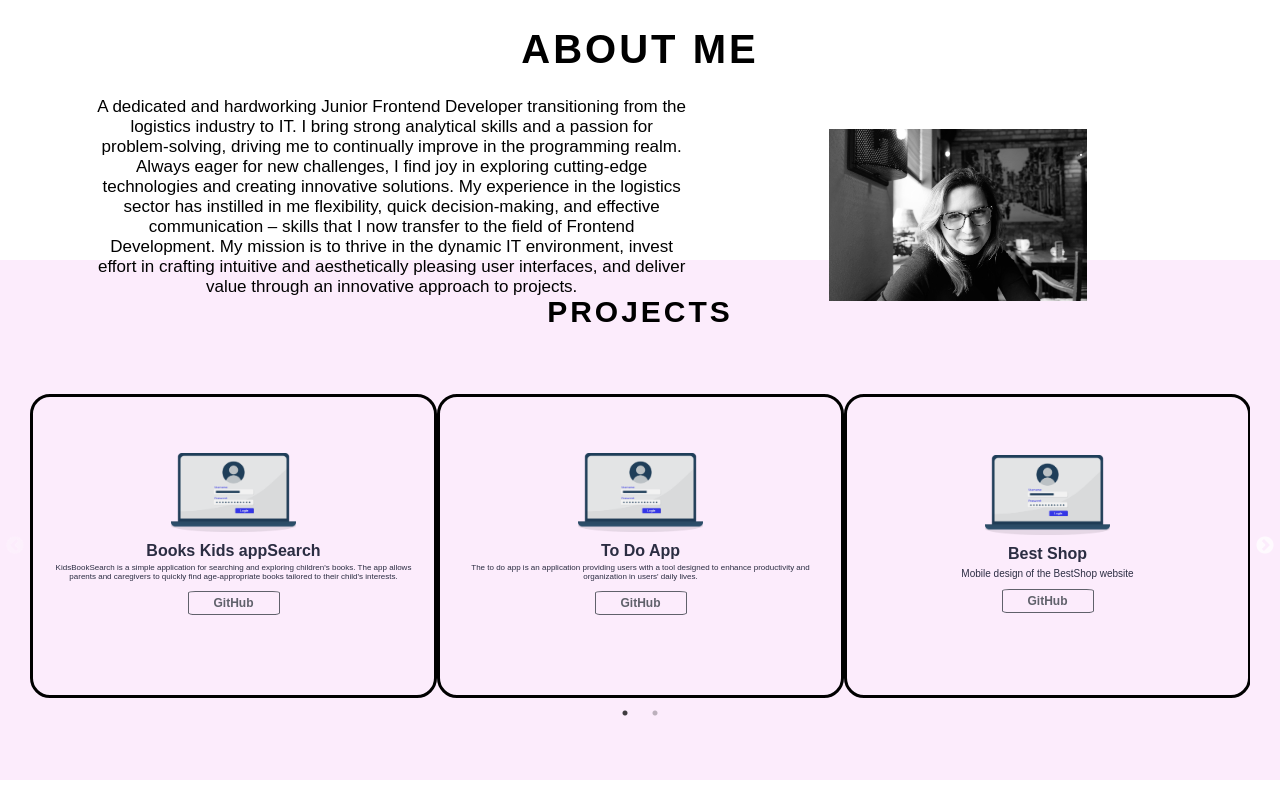
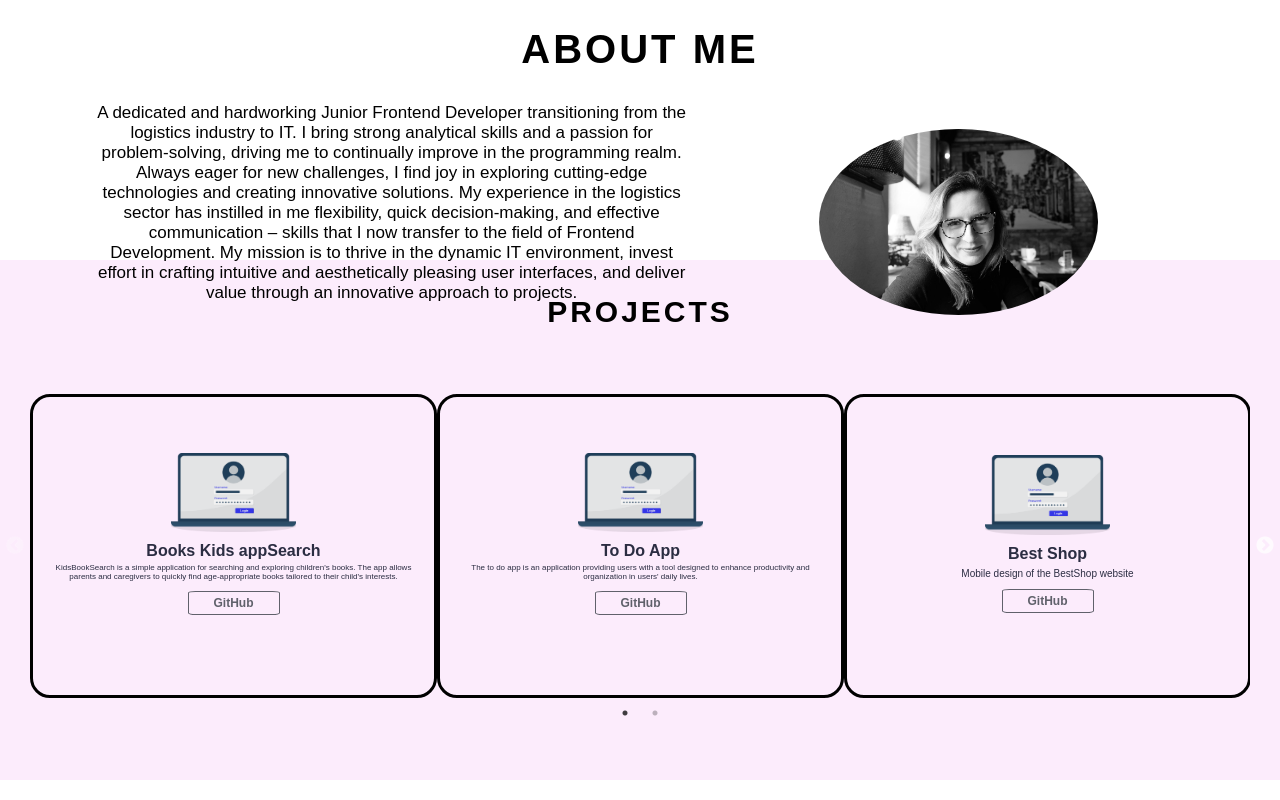
Before and after one commit to KamilaGrabowska/Build_a_Profesional_Portfolio_Using_React, a React (Vite) app: page / in a window 1280 px wide. Shown: the part 840-1640 px from the top of the page. Built offline with nearby package versions, Linux system fonts and the light colour scheme.

Commit message:
Modified style of components About and Skills

```diff
--- a/src/components/About.jsx
+++ b/src/components/About.jsx
@@ -19,7 +19,7 @@ const About = () => {
                 </p>
                 <div className="about-img">
                     <div className="about-img-wrapper">
-                        <img src={AvatarCopy} alt="Kamila Garbowska foto" />
+                        <img src={AvatarCopy} alt="Kamila Garbowska foto"/>
                     </div>
                 </div>
             </div>
--- a/src/components/About.scss
+++ b/src/components/About.scss
@@ -27,9 +27,12 @@
   display: flex;
   align-items: center;
 
+
 }
 .about .about-img {
   display: block;
+
+
 
 }
 
@@ -43,5 +46,6 @@
 
 }
 .about .about-img .about-img-wrapper img {
-  width: 60%;
+  width: 65%;
+  border-radius: 50%;
 }
--- a/src/components/Skills.jsx
+++ b/src/components/Skills.jsx
@@ -1,11 +1,12 @@
-import { FaJs, FaReact, FaHtml5, FaCss3, FaGithub, FaSass   } from "react-icons/fa";
+import {  FaReact, FaHtml5, FaCss3, FaGithub, FaSass   } from "react-icons/fa";
+import { DiJavascript } from "react-icons/di";
 import './Skills.scss'
 
 const Skills = () => {
     const skillsArr = [
         {
             "name" : 'JavaScript',
-            "icon" : FaJs
+            "icon" : DiJavascript
         },
         {
             "name" : "HTML",
```
